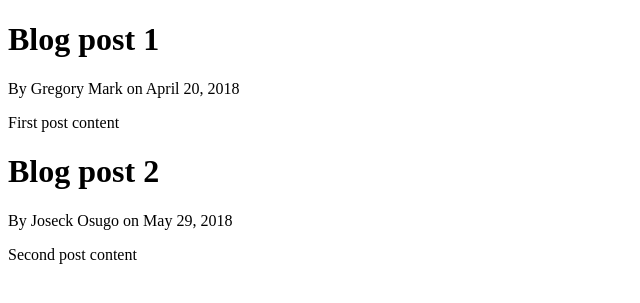
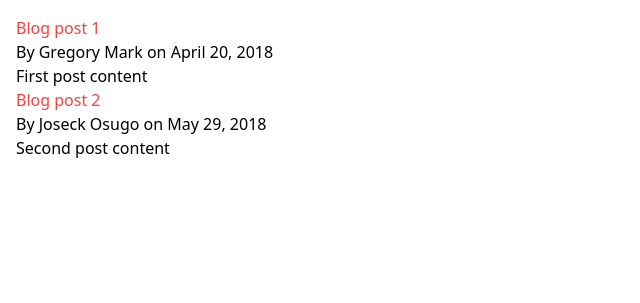
Before and after one commit to gregorymark254/blogapp, a Flask app: page / in a window 1280 px wide. Shown: the top 303 px of the page, without its empty margins (0-640 px from the left). Run offline with Flask 3, Linux system fonts and the light colour scheme; style sheets or scripts are compiled from the project's sources.

Commit message:
tailwindcss

```diff
--- /dev/null
+++ b/static/css/style.css
@@ -0,0 +1,3 @@
+@tailwind base;
+@tailwind components;
+@tailwind utilities;
--- /dev/null
+++ b/tailwind.config.js
@@ -0,0 +1,8 @@
+/** @type {import('tailwindcss').Config} */
+module.exports = {
+  content: ["./templates/*.html"],
+  theme: {
+    extend: {},
+  },
+  plugins: [],
+}
--- a/templates/home.html
+++ b/templates/home.html
@@ -1,7 +1,7 @@
 {% extends "layout.html" %}
 {% block content %}
     {% for post in posts %}
-        <h1>{{ post.title }}</h1>
+        <h1 class="text-red-500">{{ post.title }}</h1>
         <p>By {{ post.author }} on {{ post.date_posted }}</p>
         <p>{{ post.content }}</p>
     {% endfor %}
--- a/templates/layout.html
+++ b/templates/layout.html
@@ -5,6 +5,7 @@
     <meta name="viewport"
           content="width=device-width, user-scalable=no, initial-scale=1.0, maximum-scale=1.0, minimum-scale=1.0">
     <meta http-equiv="X-UA-Compatible" content="ie=edge">
+    <link href="{{url_for('static',filename="css/style.css")}}" rel="stylesheet">
     {% if title %}
         <title>Flask Blog - {{ title }}</title>
     {% else %}
@@ -12,6 +13,8 @@
     {% endif %}
 </head>
 <body>
-    {% block content %}{% endblock %}
+    <div class="container mx-auto p-4">
+        {% block content %}{% endblock %}
+    </div>
 </body>
 </html>
```
Also changed, not shown: package.json (added, +15 -0 lines), package-lock.json (added), 1 other file.
